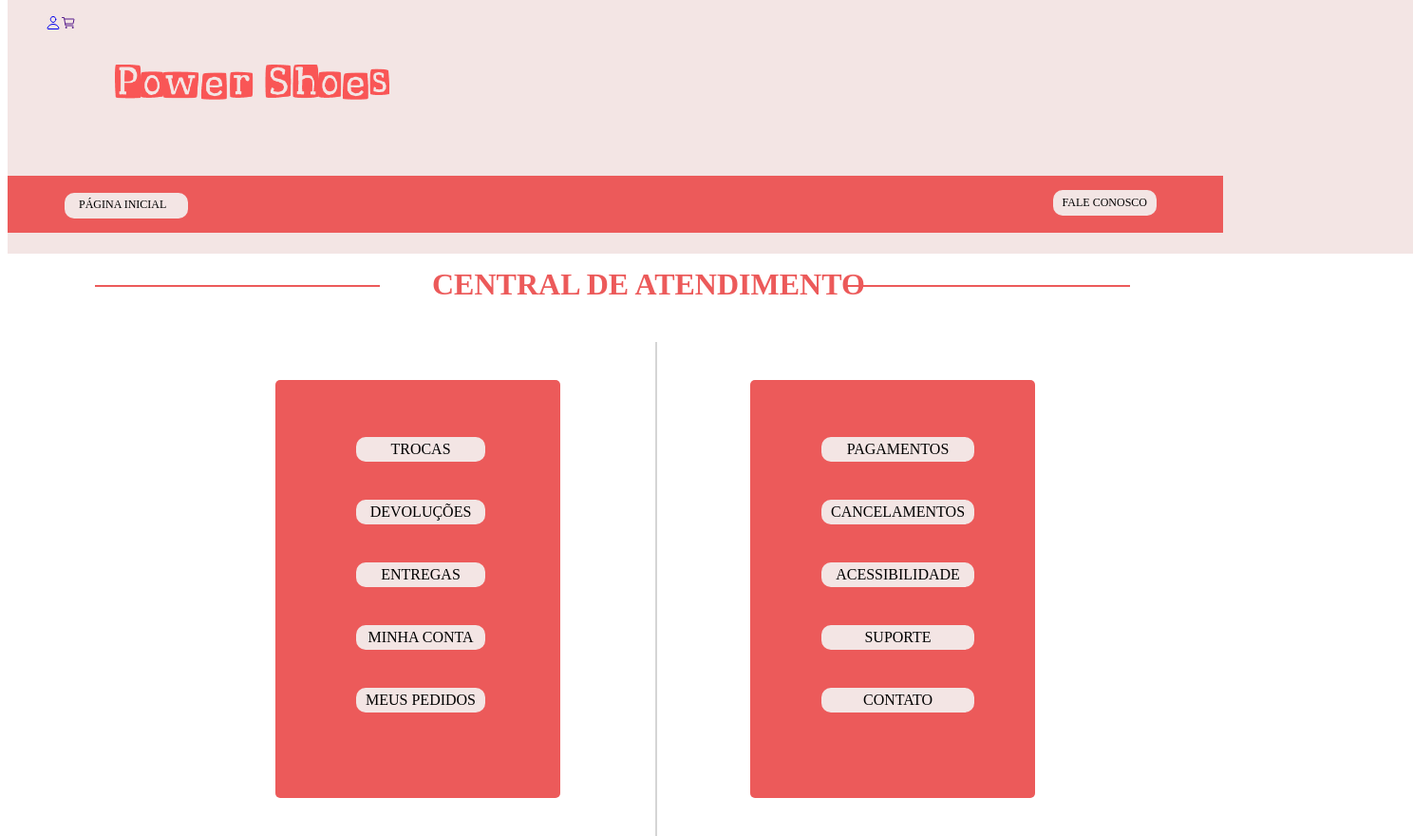
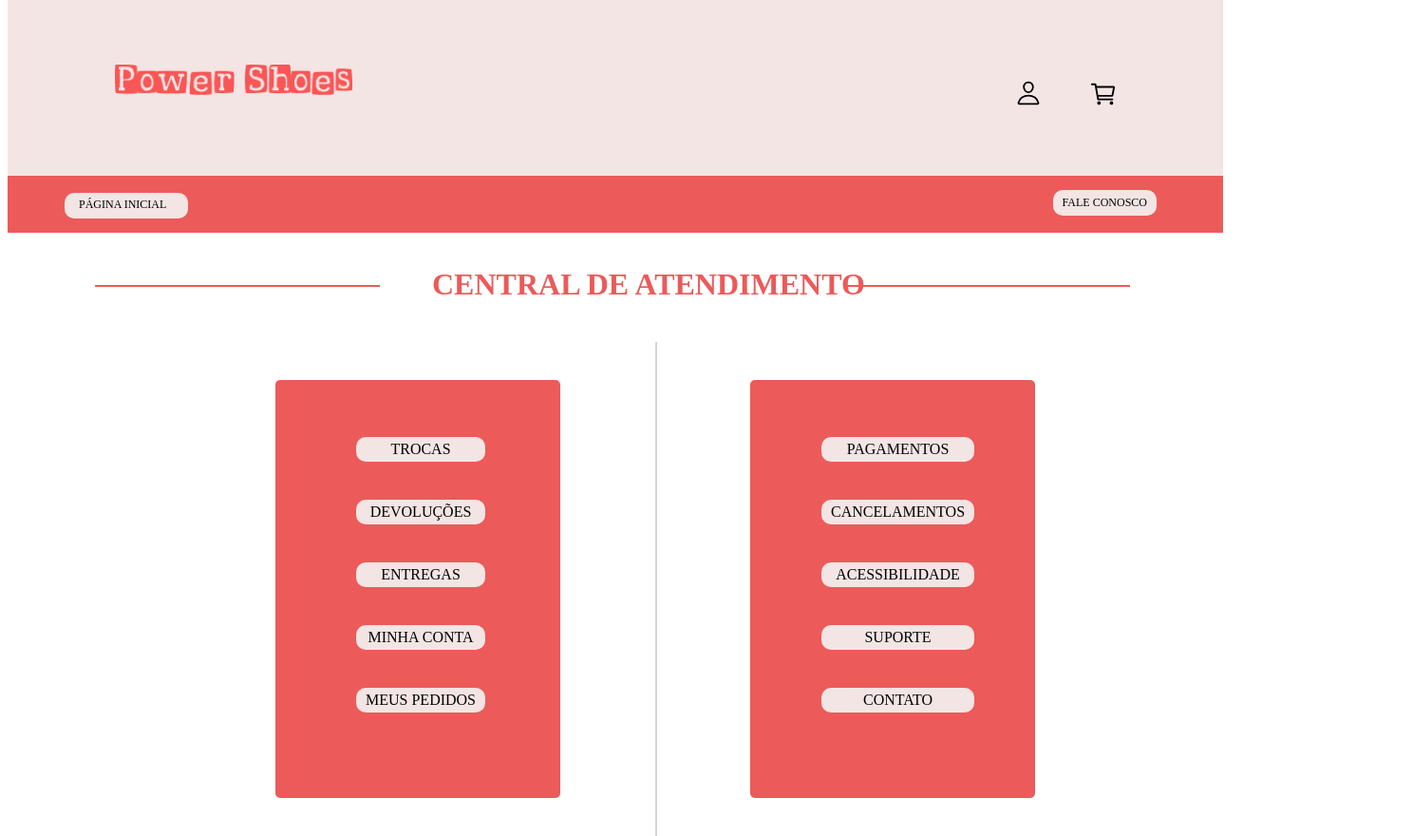
Before and after one commit to AllanRodriguesCosta/Power-Shoes, a plain HTML site: page fac.html in a window 1280 px wide. Shown: the whole page at 95% size, 1488 px wide, since content can reach past the window. Drawn offline with nearby package versions, Linux system fonts and the light colour scheme.

Commit message:
Update style_fac.css

```diff
--- a/style_fac.css
+++ b/style_fac.css
@@ -1,27 +1,33 @@
+.body{
+    margin: 0;
+}
+
 .Header_cadastro{
     background-color: #f3e5e4;
-    padding: 38.5px 100px;
-    height: 100px;
+
+    height: 190px;
 
 }
 
 .imagem_header_cadastro{
-    top: 21.8px;
-    position: relative;
-    left: 5px;
+    top: 68px;
+    position: absolute;
+    left: 113px;
     margin-bottom: 0px;
-    width: 22%;
+    width: 19.5%;
 }
 
 .background_header{
+    position: absolute;
+    top: 185px;
     background-color: #ec5a5a;
     width: 100%;
     height: 60px;
 }
 
 .home_cadastro{
-    top: 201px;
-    left: 59px;
+    top: 16px;
+    left: 51px;
     position: absolute;
     background-color:#f3e5e4 ;
     padding: 3.5px 45px;
@@ -77,6 +83,85 @@
     color: black;
 }
 
+.btn_menu_header{
+    border: none;
+    border-radius: 50px;
+    padding: 3px 3px 3px 3px;
+    top: 81px;
+    position: absolute;
+
+    font-size: 28px;
+    right: 180px;
+
+}
+
+.btn_menu_header:hover {
+
+    border-radius: 10px;
+
+    background: #ff0d00;
+
+    color: #000000;
+
+    border-radius: 10px;
+
+    transition: 0.5s;
+
+}
+
+.btn_menu_header:not(:hover) {
+
+    border-radius: 10px;
+
+
+
+    color: #000000;
+
+    border-radius: 10px;
+
+    transition: 1s;
+}
+
+.btn_menu_header2{
+    border: none;
+    border-radius: 50px ;
+    padding: 3px 3px 3px 3px;
+    top: 81px;
+    position: absolute;
+    right: 10px;
+    font-size: 30px;
+    right: 100px;
+}
+
+.btn_menu_header2:hover {
+
+    padding: 3px 3px 3px 3px;
+
+    border-radius: 10px;
+
+    background: #ff0d00;
+
+    color: #000000;
+
+    border-radius: 10px;
+
+    transition: 0.5s;
+
+}
+
+.btn_menu_header2:not(:hover) {
+
+    border-radius: 10px;
+
+
+
+    color: #000000;
+
+    border-radius: 10px;
+
+    transition: 1s;
+}
+
 .btn_fac{
     position: absolute;
     top: 200px;
@@ -123,6 +208,7 @@
 }
 
 .central_atendimento{
+    top: 260px;
     position: absolute;
     color: #ec5a5a;
     left: 650px;
```
